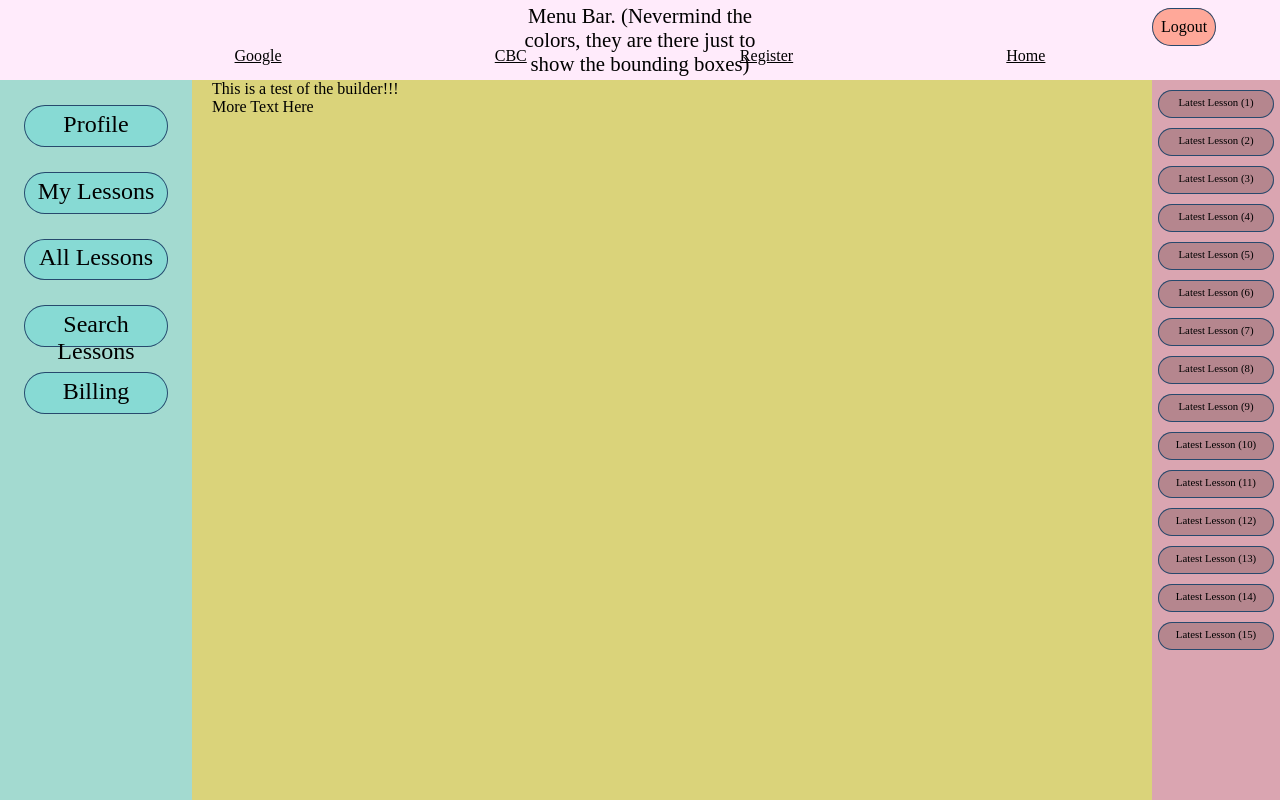
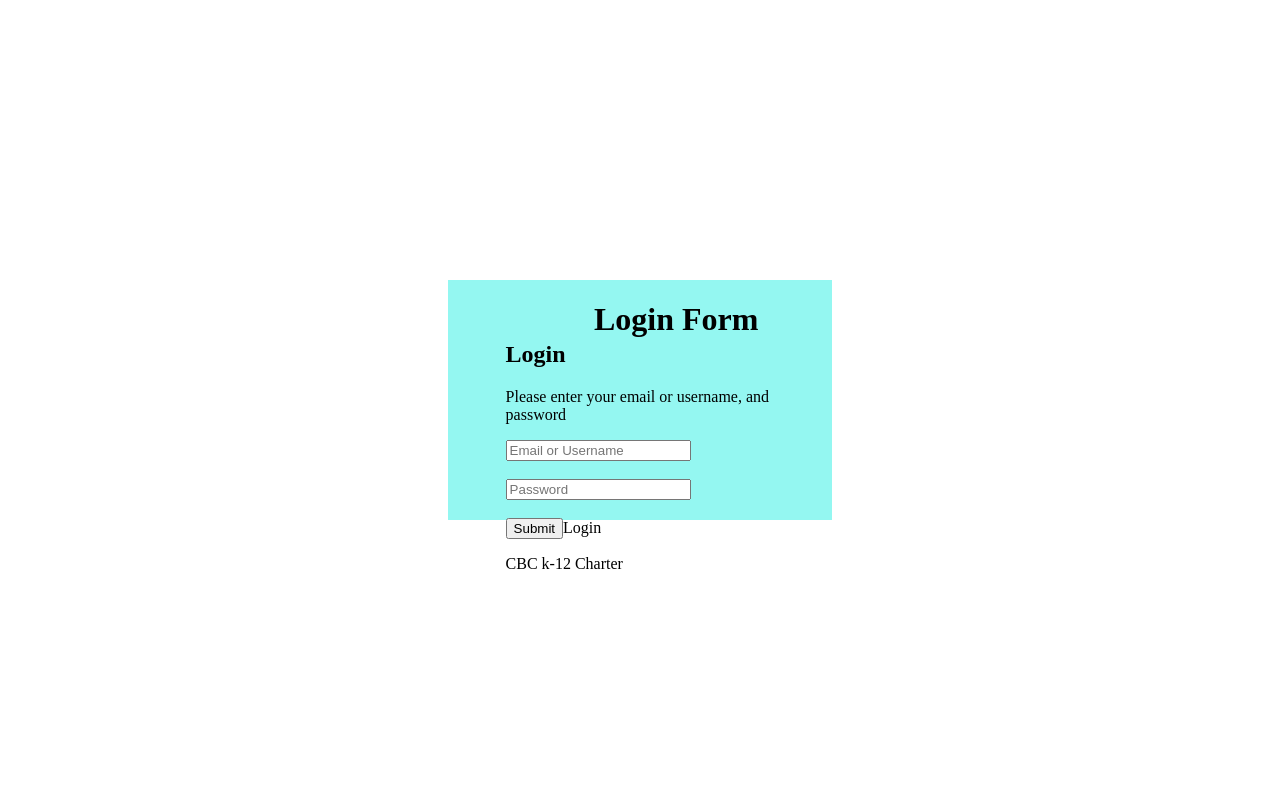
Before and after one commit to CBC-CSIT316-F18/googaloo, a PHP site: page /customcloud/ in a window 1280 px wide. Run offline with PHP 8.4, Linux system fonts and the light colour scheme; data that the repository does not hold is empty.

Commit message:
SelectQueryBuilder and Login classes created. Login working.

```diff
--- a/www/index.php
+++ b/www/index.php
@@ -1,10 +1,17 @@
 <?php
+//session_start();
+//setcookie(session_name(), '', 100);
+//session_unset();
+//session_destroy();
+//$_SESSION = [];
+
 define("DIR_ROOT",preg_replace("!${_SERVER['SCRIPT_NAME']}$!", '', $_SERVER['SCRIPT_FILENAME']) . "/googaloo/www/");
 // print DIR_ROOT;
 include "src/srcIndex.php";
 
 
 printheader();
+printMenuBar("Menu Bar. (Nevermind the colors, they are there just to show the bounding boxes)");
 printLeftPanel();
 printCenterPanel();
 printRightPanel();
--- /dev/null
+++ b/www/src/authentication/Login.php
@@ -0,0 +1,130 @@
+<?php
+/**
+ * Created by PhpStorm.
+ * User: TyckoFranklin
+ * Date: 10/13/2018
+ * Time: 8:21 PM
+ */
+
+namespace src\authentication;
+
+use src\util\database\SelectQueryBuilder\SelectQueryBuilder;
+use src\util\html\ElementBuilder\ElementBuilder;
+use src\util\database\db_tools\db_tools;
+
+
+class Login
+{
+    /** @var string $password */
+    private $password = "";
+    /** @var string $emailOrUsername */
+    private $emailOrUsername = "";
+    /** @var db_tools $dbTools */
+    private $dbTools = null;
+
+    public function __construct()
+    {
+        if (!isset($_SESSION['userID'])) {
+            if($_SERVER['REQUEST_METHOD'] === "POST") {
+                $this->checkLogin();
+            }
+            if (!isset($_SESSION['userID'])) {
+                $this->createLoginPageOnly();
+            }
+        }
+    }
+
+    private function createLoginPageOnly()
+    {
+        printheader();
+        print(<<<FORMOUTPUT
+<link rel="stylesheet" type="text/css" href="/googaloo/www/styles/login.css">
+<div class="container">
+    <h1 class="">Login Form</h1>
+    <div class="login-form">
+        <div class="">
+            <div class="">
+                <h2>Login</h2>
+                <p>Please enter your email or username, and password</p>
+            </div>
+            <form id="Login" method="post" >
+
+                <div class="">
+
+
+                    <input type="text" class="" name="emailOrUsername" id="emailOrUsername" placeholder="Email or Username">
+
+                </div>
+                   <br>
+                <div class="form-group">
+
+                    <input type="password" class="" name="password" id="password" placeholder="Password">
+
+                </div>
+                   <br>
+                <input type="submit" class="">Login</input>
+
+            </form>
+        </div>
+        <p class="botto-text"> CBC k-12 Charter</p>
+    </div>
+</div>
+FORMOUTPUT
+        );
+
+        printfooter();
+        exit();
+    }
+
+    private function checkLogin()
+    {
+        $this->dbTools = new db_tools();
+        $dbc = $this->dbTools->db_connect();
+
+
+        $this->password = md5($this->password = $_POST['password']);
+        $this->emailOrUsername = $this->dbTools->escape_data($_POST['emailOrUsername']);
+
+
+        $q = (new SelectQueryBuilder())
+            ->withFields("id, username, email, type, pass, IF(!isnull(date_expires) or date_expires <= NOW(), true, false) AS expired")
+            ->fromTable("users")
+            ->withWhere("username = '$this->emailOrUsername' or email = '$this->emailOrUsername'")
+            ->build();
+
+        $r = mysqli_query($dbc, $q);
+
+        if (mysqli_num_rows($r) === 1) { // A match was made.
+
+            // Get the data:
+            $row = mysqli_fetch_array($r, MYSQLI_ASSOC);
+
+            // Validate the password:
+            if ($this->password === $row['pass']) { // Correct!
+
+                // If the user is an administrator, create a new session ID to be safe:
+                // This code is created at the end of Chapter 4:
+                if ($row['type'] === '1') {
+                    session_regenerate_id(true);
+                    $_SESSION['userAdmin'] = true;
+                }
+
+                // Store the data in a session:
+                $_SESSION['userID'] = $row['id'];
+                $_SESSION['username'] = $row['username'];
+
+                // Only indicate if the user's account is not expired:
+                if ($row['expired'] === 0) {
+                    $_SESSION['user_not_expired'] = true;
+                }
+
+            } else { // Right email address, invalid password.
+//                $login_errors['login'] = 'The email address and password do not match those on file.';
+            }
+
+        } else { // No match was made. (technically, only the email address failed)
+//            $login_errors['login'] = 'The email address and password do not match those on file.';
+        }
+    }
+
+}
--- a/www/src/header/header.php
+++ b/www/src/header/header.php
@@ -11,5 +11,4 @@ function printheader()
     print("<link rel=\"stylesheet\" type=\"text/css\" href=\"/googaloo/www/styles/egstylesheet.css\">");
     print("</head>");
     print("<body>");
-    printMenuBar("Menu Bar. (Nevermind the colors, they are there just to show the bounding boxes)");
 }
--- a/www/src/menuBar/menuBar.php
+++ b/www/src/menuBar/menuBar.php
@@ -13,14 +13,6 @@ function printMenuBar($menuTitle){
     // put in some dummy data
     $menuItems = [
         [
-            'href' => 'https://www.google.com',
-            'name' => 'Google',
-        ],
-        [
-            'href' => 'https://www.columbiabasin.edu',
-            'name' => 'CBC',
-        ],
-        [
             'href' => '/googaloo/www/src/pages/register.php',
             'name' => 'Register',
         ],
@@ -32,6 +24,8 @@ function printMenuBar($menuTitle){
 
     /*  start the menu bar  */
     print('<div class="mainMenu" id="topPanel">');
+
+    $login =
 
     ElementBuilder::create("div")
         ->withAttribute("class", "menuLogout")
--- a/www/src/pages/register.php
+++ b/www/src/pages/register.php
@@ -15,6 +15,7 @@ use src\util\html\ElementBuilder\ElementBuilder;
 $register = new Register();
 
 printheader();
+printMenuBar("Menu Bar. (Nevermind the colors, they are there just to show the bounding boxes)");
 printLeftPanel();
 
 /**  @var ElementBuilder $ourBodyBuilder */
--- a/www/src/srcIndex.php
+++ b/www/src/srcIndex.php
@@ -1,10 +1,18 @@
 <?php
+
+/*  Start session if session has not already been started  */
+if (!isset($_SESSION)) {
+    session_start();
+}
+
 /*  classes  */
 include 'util/database/db_tools.php';
 include "util/database/InsertQueryBuilder.php";
+include "util/database/SelectQueryBuilder.php";
 include 'util/html/forminput.php';
 include "util/html/ElementBuilder.php";
 include "util/database/register.php";
+include "authentication/Login.php";
 
 /*  functions  */
 include "menuBar/menuBar.php";
@@ -13,3 +21,7 @@ include "leftPanel/leftPanel.php";
 include "centerPanel/centerPanel.php";
 include "rightPanel/rightPanel.php";
 include "footer/footer.php";
+
+
+/*  Login check  */
+new src\authentication\Login();
--- a/www/src/util/database/InsertQueryBuilder.php
+++ b/www/src/util/database/InsertQueryBuilder.php
@@ -91,9 +91,7 @@ class InsertQueryBuilder
         }
         $query .= ") ";
 
-
         return $query;
-        // INSERT INTO `users` (`id`, `type`, `username`, `email`, `pass`, `first_name`, `last_name`, `date_expires`, `date_created`, `date_modified`) VALUES (NULL, '0', '', '', '', '', '', NULL, CURRENT_TIMESTAMP, CURRENT_TIMESTAMP)
     }
 
 }
--- /dev/null
+++ b/www/styles/login.css
@@ -0,0 +1,22 @@
+ .container {
+     position: absolute;
+     top: 35%;
+     left: 35%;
+     height: 30%;
+     width: 30%;
+     background-color: #94f7f1;
+ }
+
+ .login-form {
+     position: absolute;
+     left: 15%;
+     width: 70%;
+     top: 17%;
+     height: 83%;
+ }
+
+ h1 {
+     position: absolute;
+     width: auto;
+     left: 38%;
+ }
```
Also changed, not shown: www/src/util/database/SelectQueryBuilder.php (added, +97 -0 lines).
